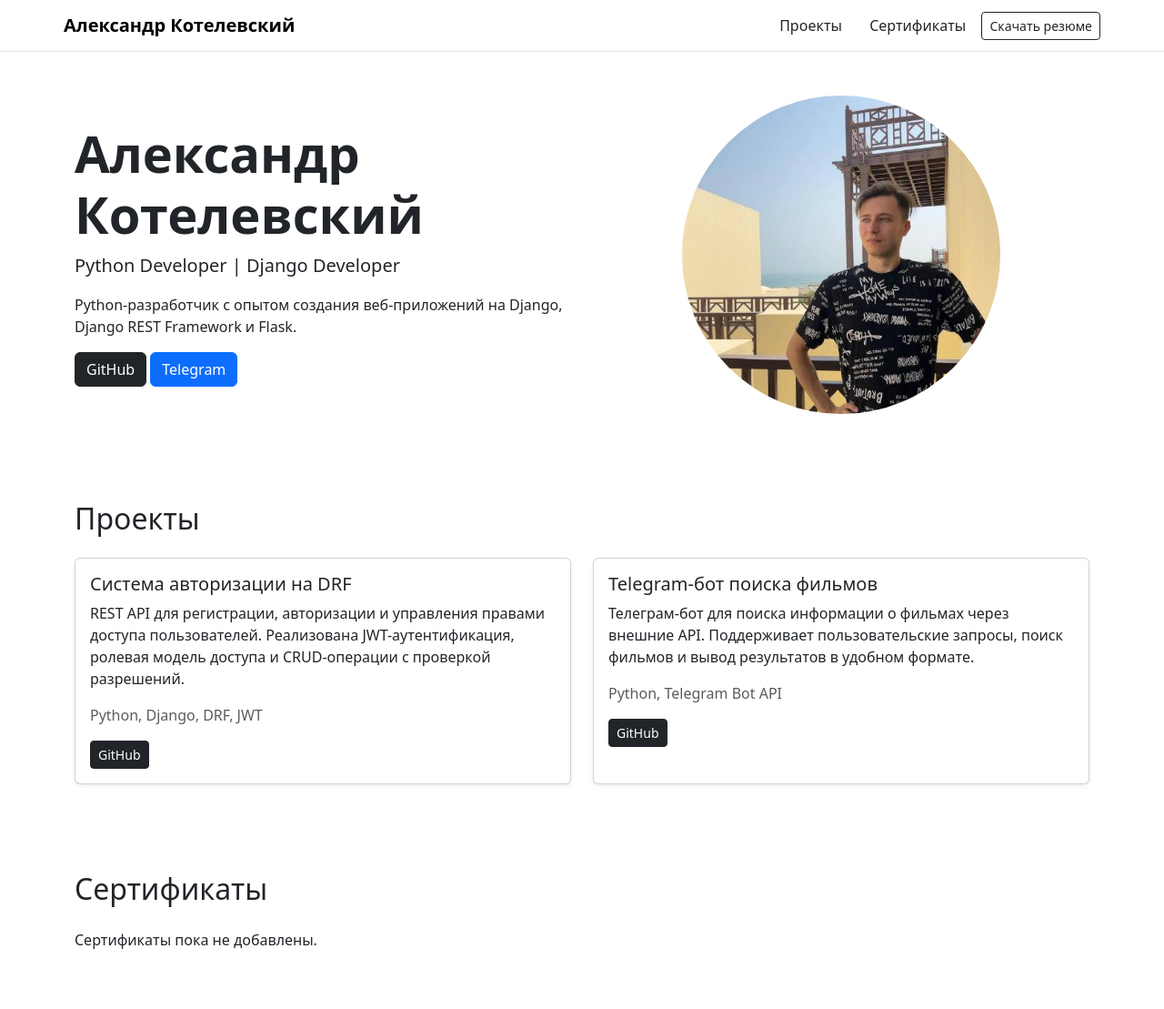
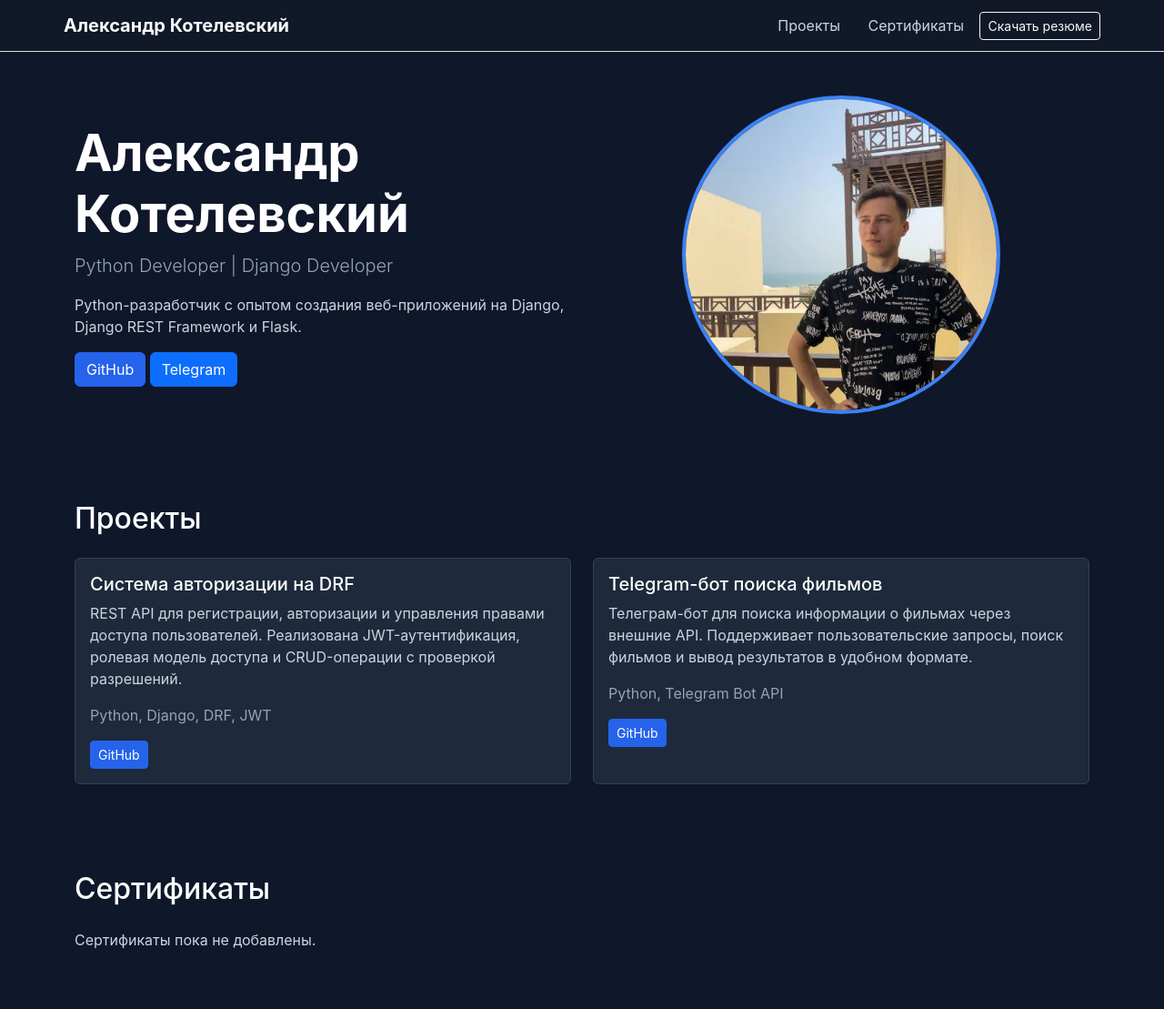
Before and after one commit to Riso1/portfolio-django, a Django app: page / in a window 1280 px wide. Shown: the whole page at 91% size. Run offline with Django 5.2, Linux system fonts and the light colour scheme; data comes from the database, SQL or seed files in the repository; data that the repository does not hold is empty.

Commit message:
Add custom dark theme styles

```diff
--- a/config/settings.py
+++ b/config/settings.py
@@ -118,5 +118,9 @@ USE_TZ = True
 
 STATIC_URL = 'static/'
 
+STATICFILES_DIRS = [
+    BASE_DIR / 'static',
+]
+
 MEDIA_URL = 'media/'
 MEDIA_ROOT = BASE_DIR / 'media'
--- /dev/null
+++ b/static/portfolio/css/style.css
@@ -0,0 +1,73 @@
+body {
+    background-color: #0f172a;
+    color: #f8fafc;
+    font-family: Inter, Arial, sans-serif;
+}
+
+header {
+    background-color: #111827;
+    border-bottom: 1px solid #1f2937;
+}
+
+.navbar-brand {
+    color: #f8fafc !important;
+}
+
+.btn-link {
+    color: #cbd5e1 !important;
+}
+
+.btn-link:hover {
+    color: #ffffff !important;
+}
+
+.lead {
+    color: #94a3b8;
+}
+
+p {
+    color: #cbd5e1;
+}
+
+.card {
+    background-color: #1e293b;
+    border: 1px solid #334155;
+    color: #f8fafc;
+    transition: 0.3s;
+}
+
+.card:hover {
+    transform: translateY(-5px);
+    border-color: #3b82f6;
+}
+
+.card-title {
+    color: #ffffff;
+}
+
+.text-muted {
+    color: #94a3b8 !important;
+}
+
+img.rounded-circle {
+    border: 4px solid #3b82f6;
+}
+
+h1, h2, h3 {
+    color: #ffffff;
+}
+
+.btn-dark {
+    background-color: #2563eb;
+    border-color: #2563eb;
+}
+
+.btn-dark:hover {
+    background-color: #1d4ed8;
+    border-color: #1d4ed8;
+}
+
+section {
+    padding-top: 80px;
+    padding-bottom: 80px;
+}
--- a/templates/base.html
+++ b/templates/base.html
@@ -1,3 +1,5 @@
+{% load static %}
+
 <!DOCTYPE html>
 <html lang="ru">
 <head>
@@ -6,6 +8,7 @@
     <title>{{ settings.full_name }}</title>
 
     <link href="https://cdn.jsdelivr.net/npm/bootstrap@5.3.7/dist/css/bootstrap.min.css" rel="stylesheet">
+    <link rel="stylesheet" href="{% static 'portfolio/css/style.css' %}">
 </head>
 <body>
 
@@ -25,7 +28,7 @@
             </a>
 
             {% if settings.resume %}
-                <a href="{{ settings.resume.url }}" class="btn btn-outline-dark btn-sm">
+                <a href="{{ settings.resume.url }}" class="btn btn-outline-light btn-sm">
                     Скачать резюме
                 </a>
             {% endif %}
```
